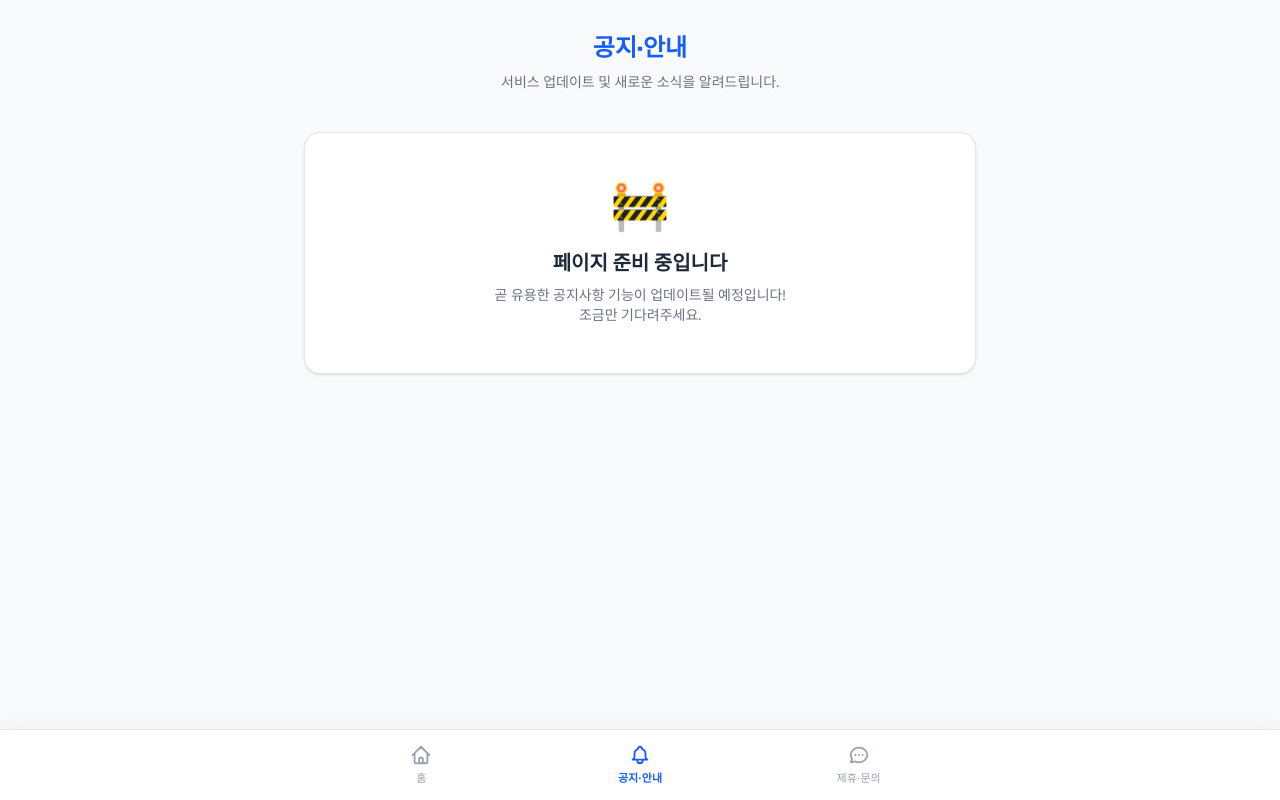
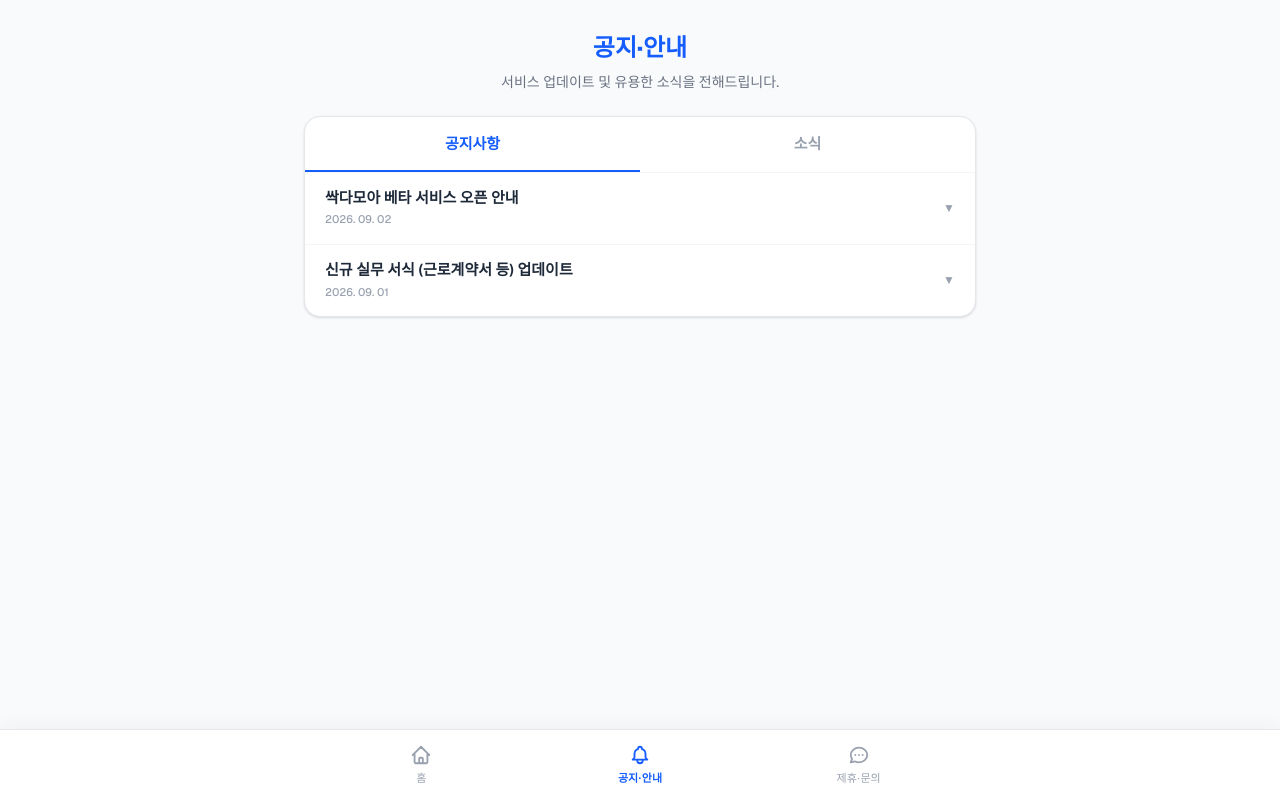
Before and after one commit to hannune-s/ssakdamoa, a Next.js app: page /notices in a window 1280 px wide. Built offline with nearby package versions, Linux system fonts and the light colour scheme.

Commit message:
feat: build tabs and accordion UI for notices and news

```diff
--- a/src/app/notices/page.tsx
+++ b/src/app/notices/page.tsx
@@ -1,14 +1,113 @@
+"use client";
+import { useState } from 'react';
+
+// 샘플 데이터 (향후 DB 연동 시 이 부분을 교체하면 됩니다)
+const MOCK_DATA = [
+  {
+    id: 1,
+    type: 'notice',
+    title: '싹다모아 베타 서비스 오픈 안내',
+    content: '자영업자 분들의 편리한 업무를 위한 싹다모아 서비스가 오픈되었습니다.\n앞으로 많은 이용 부탁드립니다.',
+    date: '2026. 09. 02'
+  },
+  {
+    id: 2,
+    type: 'notice',
+    title: '신규 실무 서식 (근로계약서 등) 업데이트',
+    content: '자주 쓰시는 표준 근로계약서와 근태일지 양식이 새롭게 추가되었습니다.\n[실무 서식·양식] 탭에서 바로 다운로드 가능합니다.',
+    date: '2026. 09. 01'
+  },
+  {
+    id: 3,
+    type: 'news',
+    title: '여름철 매장 위생 관리 팁 3가지 공유해요',
+    content: '안녕하세요 사장님들!\n최근 날씨가 더워지면서 식자재 관리가 많이 까다로우시죠?\n\n1. 냉장고 온도 수시로 체크 생활화\n2. 도마/칼 교차 오염 주의 및 분리 사용\n3. 마감 후 철저한 수분 건조\n\n기본적인 것들이지만 바쁘면 놓치기 쉬우니 꼭 챙겨보아요. 모두 화이팅합시다!',
+    date: '2026. 08. 28'
+  },
+  {
+    id: 4,
+    type: 'news',
+    title: '오늘 배달 주문 받으면서 느낀 점...',
+    content: '고객분들이 리뷰 이벤트 참여를 누르고 요청사항에 안 적어주시는 경우가 꽤 있네요 ㅠㅠ\n이럴 때는 배달앱 메뉴 선택에 필수 옵션으로 [리뷰 참여 여부]를 넣는 게 좋은 것 같습니다.\n\n다들 비슷한 고민 있으시면 참고하세요!',
+    date: '2026. 08. 25'
+  }
+];
+
 export default function NoticesPage() {
+  const [activeTab, setActiveTab] = useState<'notice' | 'news'>('notice');
+  const [openId, setOpenId] = useState<number | null>(null);
+
+  const filteredData = MOCK_DATA.filter(item => item.type === activeTab);
+
+  // 아코디언 열기/닫기 토글 함수
+  const toggleAccordion = (id: number) => {
+    setOpenId(openId === id ? null : id);
+  };
+
   return (
-    <main className="min-h-screen bg-gray-50 flex flex-col items-center py-8 px-4 font-sans pb-28">
+    <main className="min-h-screen bg-gray-50 flex flex-col items-center pt-8 pb-28 px-4 font-sans">
       <div className="w-full max-w-2xl text-center mb-6">
         <h1 className="text-2xl font-extrabold text-blue-600 mb-2">공지·안내</h1>
-        <p className="text-gray-500 text-sm">서비스 업데이트 및 새로운 소식을 알려드립니다.</p>
+        <p className="text-gray-500 text-sm">서비스 업데이트 및 유용한 소식을 전해드립니다.</p>
       </div>
-      <div className="w-full max-w-2xl bg-white p-12 rounded-2xl shadow-sm border border-gray-200 text-center flex flex-col items-center justify-center mt-4">
-        <span className="text-5xl mb-5">🚧</span>
-        <h2 className="text-xl font-bold text-gray-800 mb-2">페이지 준비 중입니다</h2>
-        <p className="text-sm text-gray-500">곧 유용한 공지사항 기능이 업데이트될 예정입니다!<br/>조금만 기다려주세요.</p>
+
+      <div className="w-full max-w-2xl bg-white rounded-2xl shadow-sm border border-gray-200 overflow-hidden">
+        {/* Tabs */}
+        <div className="flex border-b border-gray-100">
+          <button
+            onClick={() => { setActiveTab('notice'); setOpenId(null); }}
+            className={`flex-1 py-4 font-bold text-[15px] transition-colors relative ${activeTab === 'notice' ? 'text-blue-600' : 'text-gray-400 hover:text-gray-600'}`}
+          >
+            공지사항
+            {activeTab === 'notice' && (
+              <div className="absolute bottom-0 left-0 right-0 h-0.5 bg-blue-600" />
+            )}
+          </button>
+          <button
+            onClick={() => { setActiveTab('news'); setOpenId(null); }}
+            className={`flex-1 py-4 font-bold text-[15px] transition-colors relative ${activeTab === 'news' ? 'text-blue-600' : 'text-gray-400 hover:text-gray-600'}`}
+          >
+            소식
+            {activeTab === 'news' && (
+              <div className="absolute bottom-0 left-0 right-0 h-0.5 bg-blue-600" />
+            )}
+          </button>
+        </div>
+
+        {/* Accordion List */}
+        <div className="flex flex-col">
+          {filteredData.length > 0 ? (
+            filteredData.map((item) => (
+              <div key={item.id} className="border-b border-gray-100 last:border-b-0">
+                <button
+                  onClick={() => toggleAccordion(item.id)}
+                  className="w-full text-left px-5 py-4 flex justify-between items-center hover:bg-gray-50 transition-colors"
+                >
+                  <div className="flex flex-col gap-1 pr-4">
+                    <span className={`font-semibold text-[15px] leading-tight ${openId === item.id ? 'text-blue-600' : 'text-gray-800'}`}>
+                      {item.title}
+                    </span>
+                    <span className="text-[11px] text-gray-400 font-medium">{item.date}</span>
+                  </div>
+                  <span className={`text-gray-400 text-xs transition-transform duration-300 ${openId === item.id ? 'rotate-180' : ''}`}>
+                    ▼
+                  </span>
+                </button>
+
+                {/* Content Area (펼쳐지는 부분) */}
+                {openId === item.id && (
+                  <div className="px-5 py-6 bg-gray-50/80 text-gray-600 text-sm leading-relaxed border-t border-gray-100 whitespace-pre-wrap">
+                    {item.content}
+                  </div>
+                )}
+              </div>
+            ))
+          ) : (
+            <div className="text-center py-12 text-gray-400 text-sm">
+              등록된 게시글이 없습니다.
+            </div>
+          )}
+        </div>
       </div>
     </main>
   );
```
